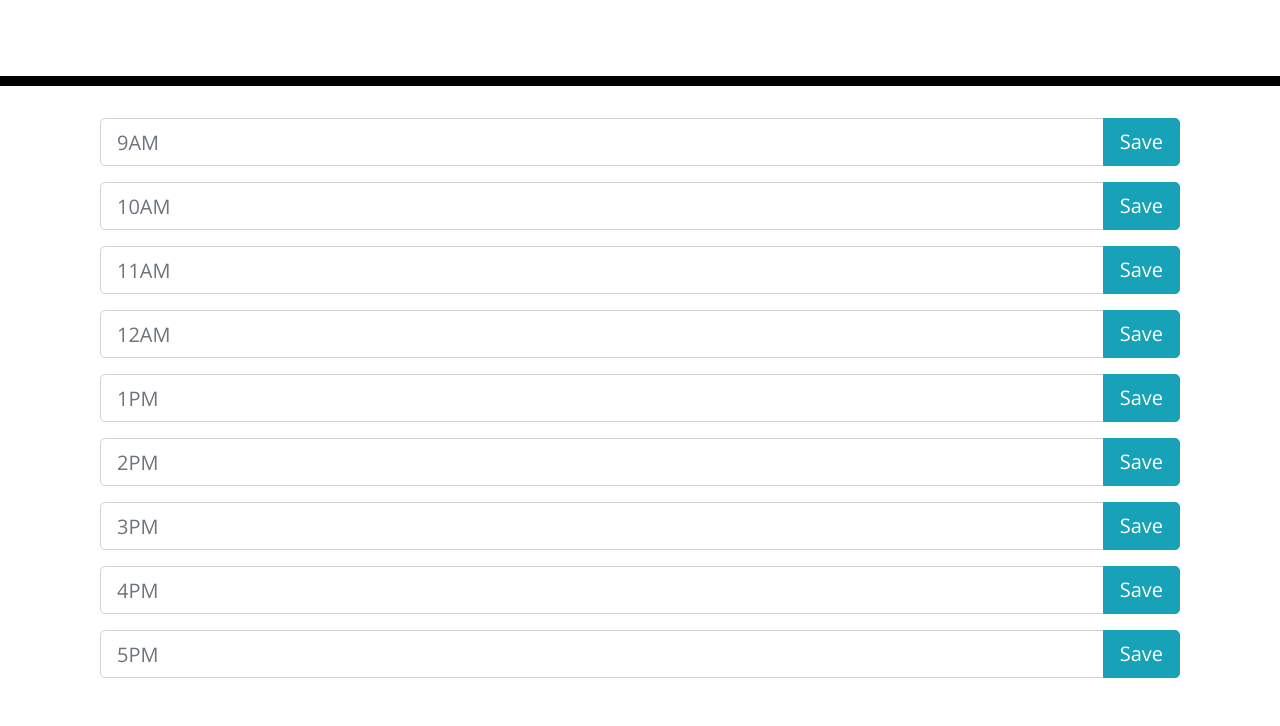
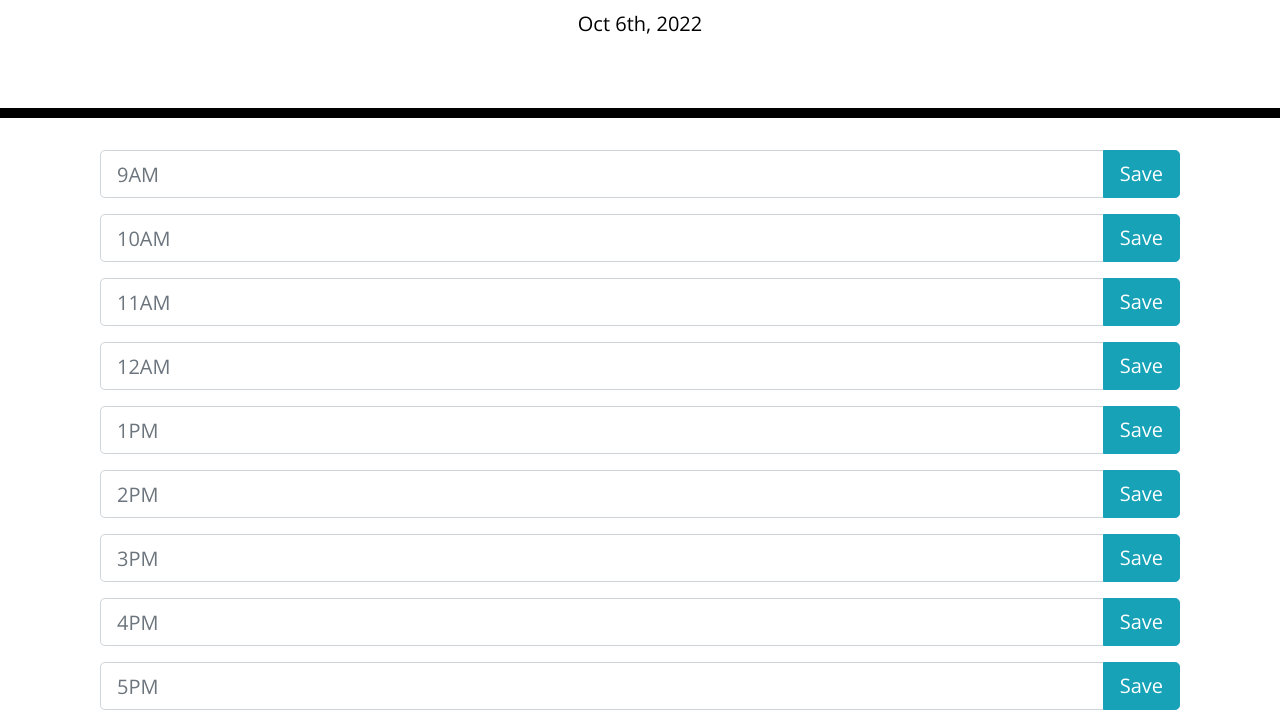
Before and after one commit to JCaloca/Work-Day-Scheduler, a plain HTML site: page index.html in a window 1280 px wide. Shown: the part 182-908 px from the top of the page. Before the commit the page ends 876 px from the top, so only its background shows below. Drawn offline with nearby package versions, Linux system fonts and the light colour scheme.

Commit message:
added time to header and moment.js for time

```diff
--- a/index.html
+++ b/index.html
@@ -23,17 +23,19 @@
   </head>
 
   <body>
+    <!--TODO: -->
     <header class="jumbotron">
       <h1 class="display-3">Work Day Scheduler</h1>
       <p class="lead">A simple calendar app for scheduling your work day</p>
-      <p id="currentDay" class="lead"></p>
+      <h2 id="currentDay" class="lead">00:00:00</h2>
     </header>
+
     <div class="container">
       <div class="col">
         <!-- Timeblocks go here -->
 
+        <!--TODO: label each button to the left of text field and add save function to button-->
         <!--Added input group w/ buttons-->
-        <!--TODO: label each button to the left of text field and add save function to button-->
         <div class="input-group mb-3 input-group-lg">
           <input type="text" class="form-control" placeholder="9AM" />
           <div class="input-group-append">
@@ -119,5 +121,6 @@
 
     <script src="https://cdnjs.cloudflare.com/ajax/libs/jquery/3.2.1/jquery.min.js"></script>
     <script src="https://cdnjs.cloudflare.com/ajax/libs/moment.js/2.24.0/moment.min.js"></script>
+    <script src="script.js"></script>
   </body>
 </html>
--- /dev/null
+++ b/script.js
@@ -0,0 +1,4 @@
+var currentDay = moment();
+console.log("today", currentDay);
+
+$("#currentDay").text(currentDay.format("MMM Do, YYYY"));
```
